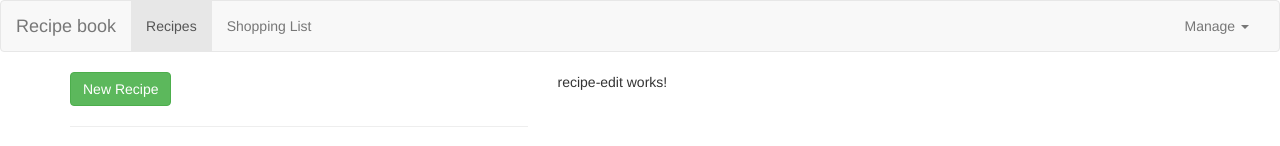
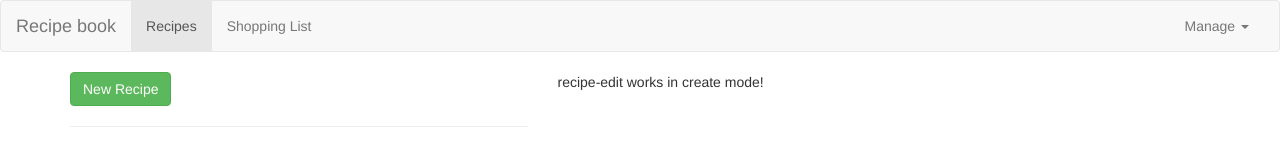
Before and after one commit to Pilotwing/recipe-book, an Angular app: page /recipes/new in a window 1280 px wide. Shown: the top 146 px of the page. Built offline with nearby package versions, Linux system fonts and the light colour scheme.

Commit message:
Challenge: navigate to recipe edit component

```diff
--- a/src/app/recipes/recipe-detail/recipe-detail.component.html
+++ b/src/app/recipes/recipe-detail/recipe-detail.component.html
@@ -15,7 +15,7 @@
             </button>
             <ul class="dropdown-menu">
                 <li><a (click)="onAddToShoppingList()" style="cursor: pointer;"  >To Shopping List</a></li>
-                <li><a style="cursor: pointer;">Edit Recipe</a></li>
+                <li><a routerLink="edit" style="cursor: pointer;">Edit Recipe</a></li>
                 <li><a style="cursor: pointer;">Delete Recipe</a></li>
             </ul>
         </div>
--- a/src/app/recipes/recipe-detail/recipe-detail.component.ts
+++ b/src/app/recipes/recipe-detail/recipe-detail.component.ts
@@ -14,7 +14,7 @@ export class RecipeDetailComponent implements OnInit {
 
   ngOnInit(): void {
     this.route.params.subscribe((params: Params) => {
-      this.recipe = this.recipeService.getRecipe(params['id'])
+      this.recipe = this.recipeService.getRecipe(params['id']);
     });
   }
 
--- a/src/app/recipes/recipe-edit/recipe-edit.component.html
+++ b/src/app/recipes/recipe-edit/recipe-edit.component.html
@@ -1 +1 @@
-<p>recipe-edit works!</p>
+<p>recipe-edit works in {{editMode? 'edit mode':'create mode'}}!</p>
--- a/src/app/recipes/recipe-list/recipe-list.component.html
+++ b/src/app/recipes/recipe-list/recipe-list.component.html
@@ -1,6 +1,6 @@
 <div class="row">
     <div class="col-xs-12">
-        <button class="btn btn-success">New Recipe</button>
+        <button class="btn btn-success" routerLink='new'>New Recipe</button>
     </div>
 </div>
 <hr>
```
